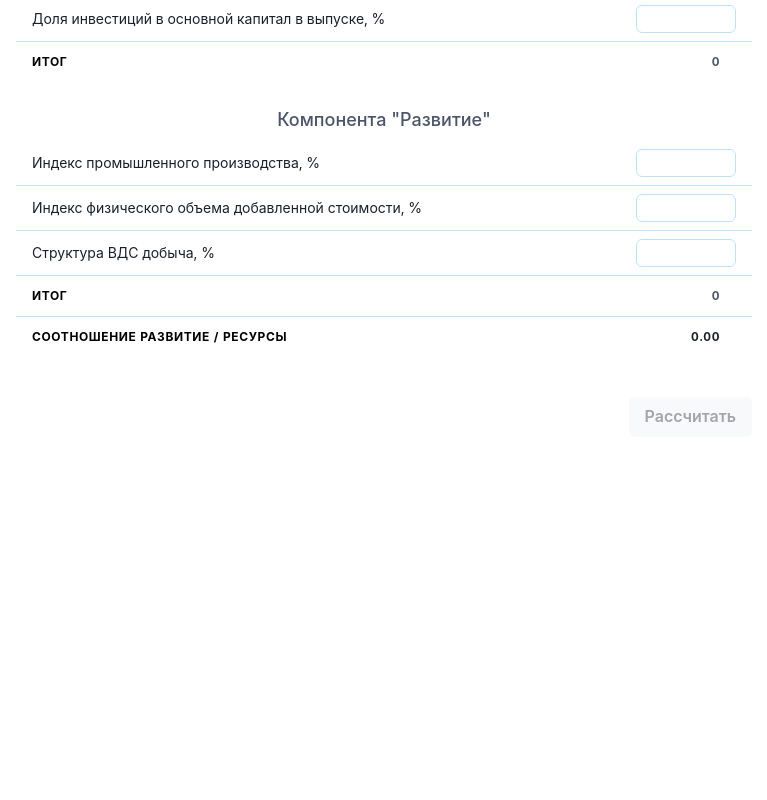
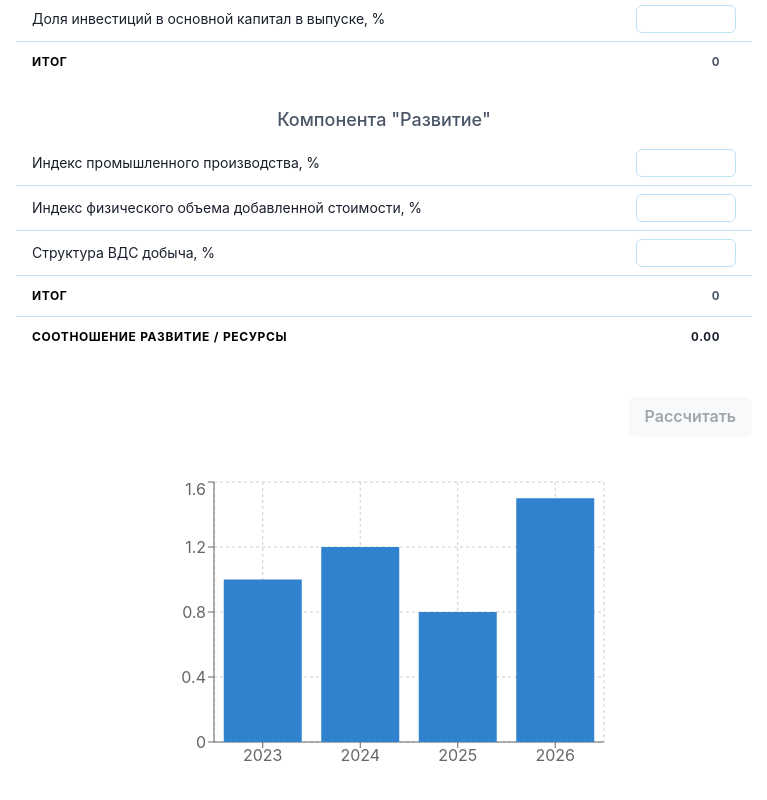
Before and after one commit to Alveek/rid-resources, a React (Vite) app: page / in a window 1280 px wide. Shown: the part 298-1098 px from the top of the page, without its empty margins (256-1023 px from the left). Before the commit the page ends 800 px from the top, so only its background shows below. Built offline with nearby package versions, Linux system fonts and the light colour scheme.

Commit message:
add boilerplate chart

```diff
--- a/package.json
+++ b/package.json
@@ -15,7 +15,8 @@
     "framer-motion": "^10.12.2",
     "normalize.css": "^8.0.1",
     "react": "^18.2.0",
-    "react-dom": "^18.2.0"
+    "react-dom": "^18.2.0",
+    "recharts": "^2.5.0"
   },
   "devDependencies": {
     "@types/react": "^18.0.28",
--- a/src/App.tsx
+++ b/src/App.tsx
@@ -17,6 +17,7 @@ import {
   Text,
 } from '@chakra-ui/react';
 import TableData from './TableData';
+import Chart from './Chart';
 
 export default function App() {
   const [resTotal, setResTotal] = useState(0);
@@ -145,6 +146,12 @@ export default function App() {
           <Text fontSize={16}>{message}</Text>
         </Box>
       )}
+
+      <Box
+        alignSelf='center'
+        mt={10}>
+        <Chart />
+      </Box>
     </Container>
   );
 }
--- /dev/null
+++ b/src/Chart.tsx
@@ -0,0 +1,44 @@
+import { BarChart, Bar, XAxis, YAxis, CartesianGrid, Tooltip, Legend } from 'recharts';
+
+const data = [
+  {
+    year: 2023,
+    value: 1,
+  },
+  {
+    year: 2024,
+    value: 1.2,
+  },
+  {
+    year: 2025,
+    value: 0.8,
+  },
+  {
+    year: 2026,
+    value: 1.5,
+  },
+];
+
+export default function App() {
+  return (
+    <BarChart
+      width={500}
+      height={300}
+      data={data}
+      margin={{
+        top: 5,
+        right: 30,
+        left: 20,
+        bottom: 5,
+      }}>
+      <CartesianGrid strokeDasharray='3 3' />
+      <XAxis dataKey='year' />
+      <YAxis />
+      <Tooltip />
+      <Bar
+        dataKey='value'
+        fill='#3182ce'
+      />
+    </BarChart>
+  );
+}
--- a/src/TableData.tsx
+++ b/src/TableData.tsx
@@ -57,7 +57,7 @@ const TableData = ({
               <Th
                 color='black'
                 textAlign='center'>
-                Значение
+                Значение (2022)
               </Th>
             </Tr>
           </Thead>
```
Also changed, not shown: 1 other file (tests, documents, lock files or other folders).
